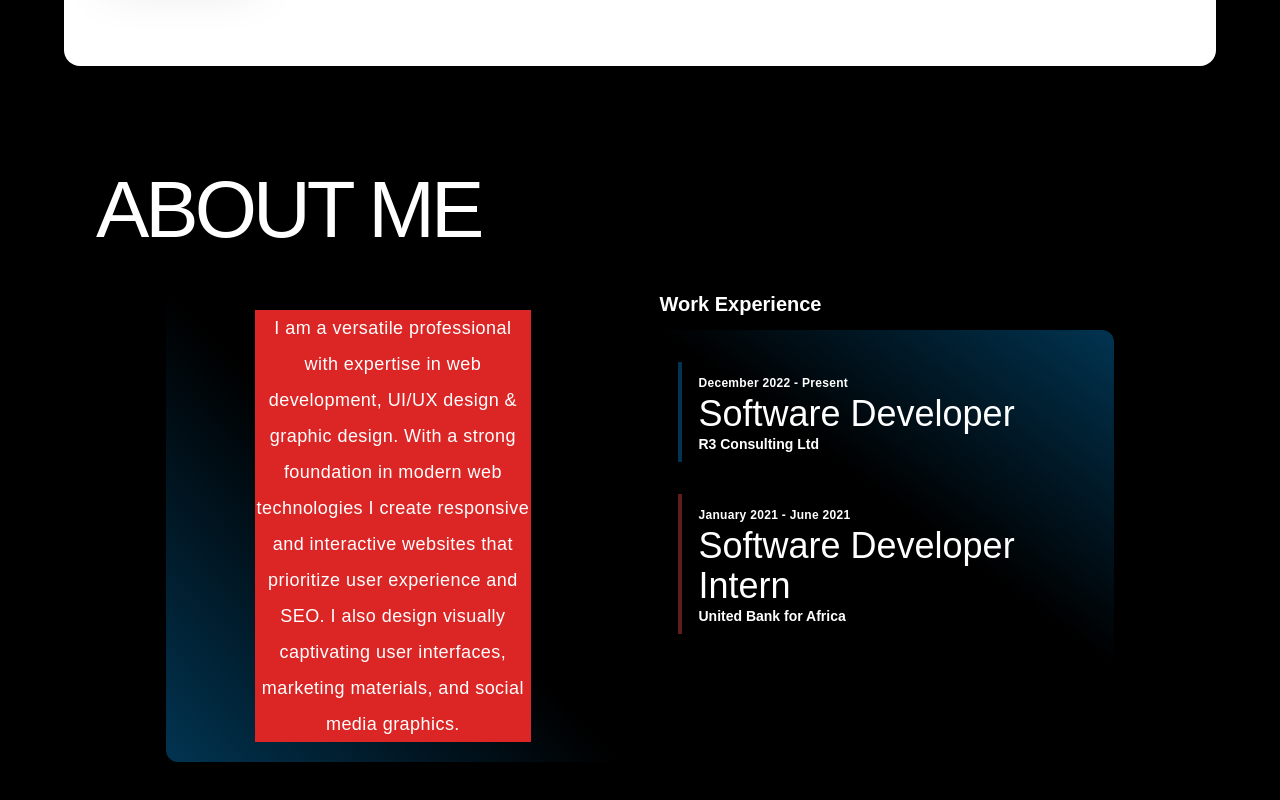
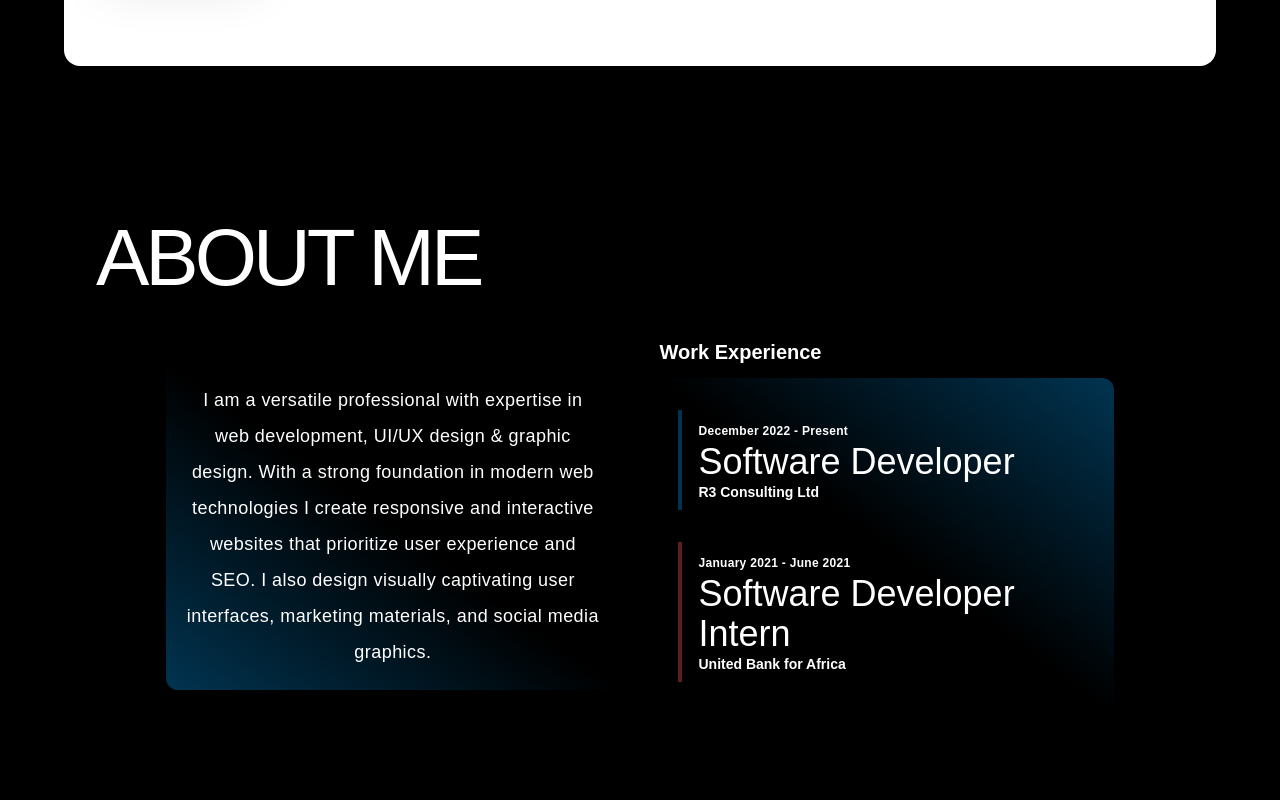
Before and after one commit to ikenna-nwobodo/scroll, a React (Create React App) app: page / in a window 1280 px wide. Shown: the part 654-1454 px from the top of the page. Built offline with nearby package versions, Linux system fonts and the light colour scheme.

Commit message:
Change the background color of the "About Me" section from red to black.

```diff
--- a/src/views/About.jsx
+++ b/src/views/About.jsx
@@ -7,9 +7,9 @@ function Mid() {
         <p className="heading md:text-[5rem] text-6xl w-full tracking-tighter capitalize font-medium">
           ABOUT ME
         </p>
-        <div className="flex flex-col lg:flex-row justify-center items-center md:items-center lg:items-start gap-10">
-          <div className="min-h-max h-full w-full lg:w-5/12 overflow-hidden p-5 bg-gradient-to-tr md:bg-gradient-to-bl from-transparent via-black to-[#013451]  text-white rounded-xl grid place-items-center text-center">
-            <p className="lg:w-8/12 bg-red-600 text-sm md:text-lg md:tracking-wide md:leading-9 leading-7">
+        <div className="flex flex-col lg:flex-row justify-center items-center  gap-10">
+          {/* <div className="min-h-max h-full w-full lg:w-5/12 overflow-hidden p-5 bg-gradient-to-tr md:bg-gradient-to-bl from-transparent via-black to-[#013451] text-white rounded-xl grid place-items-center text-center"> */}
+          <p className="w-full lg:w-5/12 p-5 bg-gradient-to-tr md:bg-gradient-to-bl from-transparent via-black to-[#013451] text-sm md:text-lg md:tracking-wide rounded-xl text-center md:leading-9 leading-7">
             I am a versatile professional with expertise in web development,
             UI/UX design & graphic design. With a strong foundation in modern
             web technologies I create responsive and interactive websites that
@@ -17,7 +17,7 @@ function Mid() {
             captivating user interfaces, marketing materials, and social media
             graphics.
           </p>
-          </div>
+          {/* </div> */}
           {/* bg-gradient-to-br from-transparent via-black to-[#013451] */}
           <div className="flex gap-3 flex-col w-full lg:w-max">
             <p className="text-xl font-semibold">Work Experience</p>
```
Lines whose indentation alone changed are shown as unchanged.
